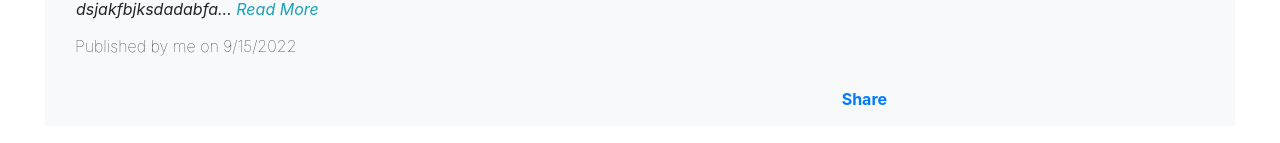
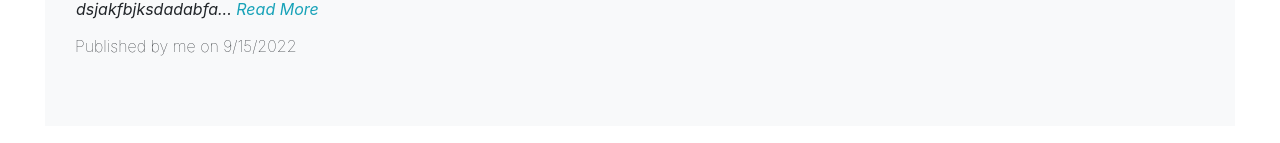
Before and after one commit to blackhammer2000/json-server-blogs, a React (Create React App) app: page / in a window 1280 px wide. Shown: the part 183-326 px from the top of the page. Built offline with nearby package versions, Linux system fonts and the light colour scheme; no server answers; data requests are answered from the project's data file; a web font is replaced by a local one.

Commit message:
working on the reaction feature, still no success...

```diff
--- a/Data/db.json
+++ b/Data/db.json
@@ -5,7 +5,24 @@
       "description": "dsjakfbjksdadabfas,c ms,bjdkflasddiufh;asiuaf.;dsf",
       "author": "me",
       "id": "b81f87db-9a85-4ee1-ae55-213e61b89108",
-      "date": "9/15/2022"
+      "date": "9/15/2022",
+      "reactions": {
+        "likes": [
+          {
+            "name": "Sheldon Cooper",
+            "id": "b81f87db-9a85-4ee1-ae55-jshdjgye23u7"
+          }
+        ],
+        "comments": [
+          {
+            "name": "Sheldon Cooper",
+            "id": "b81f87db-9a85-4ee1-ae55-jshdjgye23u7",
+            "comment": "I love the work you are doing with this blog article",
+            "replies": []
+          }
+        ],
+        "shares": []
+      }
     }
   ]
 }
--- a/src/components/js/Blog.jsx
+++ b/src/components/js/Blog.jsx
@@ -4,10 +4,12 @@ import "../css/font-awesome-4.7.0/css/font-awesome.css";
 import "../css/blog.css";
 import { setBlogModal } from "../../utilities/setBlogModal";
 import BlogModal from "./BlogModal";
+import Reaction from "./Reaction";
 // import { Routes, Route, Link } from "react-router-dom";
 
 const Blog = ({ blog, index, deleteBlog, editBlog, blogToEditID }) => {
   const { id, author, description, title, date } = blog;
+  const { likes, comments, shares } = blog.reactions;
   const [selectedBlog, setSelectedBlog] = useState(null);
   const [error, setError] = useState(null);
   return (
@@ -59,12 +61,27 @@ const Blog = ({ blog, index, deleteBlog, editBlog, blogToEditID }) => {
           </h6>
         </div>
         <div className="reactions container-fluid d-flex justify-content-center  mt-4">
-          <div className="w-75 row justify-content-center">
-            <div className="likes w-25 text-center">
+          <div className="w-75 row justify-content-center w-sm-100">
+            <Reaction reaction="likes" reactionData={likes} blogID={blog.id} />
+            <Reaction
+              reaction="comments"
+              reactionData={comments}
+              blogID={blog.id}
+            />
+            <Reaction
+              reaction="shares"
+              reactionData={shares}
+              blogID={blog.id}
+            />
+            {/* <div className="likes w-25 text-center">
               <button className="btn btn-outline-primary border-light w-75 text-light">
                 <i className="fa fa-thumbs-up"></i>
                 <span className="likes-count count font-weight-bold ml-2">
-                  26K
+                  {likes.lenght
+                    ? likes.length < 1000
+                      ? likes.length
+                      : `${likes.length / 1000}K`
+                    : null}
                 </span>
               </button>
             </div>
@@ -72,18 +89,26 @@ const Blog = ({ blog, index, deleteBlog, editBlog, blogToEditID }) => {
               <button className="btn btn-outline-primary border-light w-75 text-light">
                 <i className="fa fa-comment"></i>{" "}
                 <span className="comments comments-count font-weight-bold ml-2">
-                  26K
+                  {comments.length
+                    ? comments.length < 1000
+                      ? comments.length
+                      : `${comments.length / 1000}K`
+                    : null}
                 </span>
               </button>
             </div>
             <div className="share w-25 text-center">
-              <button className="btn btn-outline-primary border-light w-75">
+              <button className="btn btn-outline-primary border-light w-75 text-light">
                 <i className="fa fa-share"></i>{" "}
                 <span className="comments comments-count font-weight-bold ml-2">
-                  Share
+                  {comments.length
+                    ? comments.length < 1000
+                      ? comments.length
+                      : `${comments.length / 1000}K`
+                    : null}
                 </span>
               </button>
-            </div>
+            </div> */}
           </div>
         </div>
       </article>
--- a/src/components/js/NewBlog.jsx
+++ b/src/components/js/NewBlog.jsx
@@ -70,9 +70,14 @@ const NewBlog = () => {
       title,
       description,
       author,
+      id: crypto.randomUUID(),
+      date: new Date().toLocaleDateString(),
+      reactions: {
+        likes: [],
+        comments: [],
+        shares: [],
+      },
     };
-    blogPost.id = crypto.randomUUID();
-    blogPost.date = new Date().toLocaleDateString();
 
     const requestConfigurations = {
       method: "POST",
--- /dev/null
+++ b/src/components/js/Reaction.jsx
@@ -0,0 +1,44 @@
+import React from "react";
+import { ReactionData, updateDatabase } from "../../hooks/useReactionData";
+
+const Reaction = ({ blogID, reaction, reactionData }) => {
+  const { data, error } = ReactionData(reactionData, reaction, blogID);
+
+  return (
+    <div className="likes w-25 text-center">
+      <button
+        className="btn btn-outline-primary border-light w-75 text-light"
+        onClick={() => {
+          updateDatabase(
+            {
+              name: "John Paul",
+              id: "ksjfs-sdfjkshdfui-4uh4uh4-4j3jn4u3",
+            },
+            blogID,
+            reaction
+          );
+        }}
+      >
+        {reaction === "likes" ? (
+          <i className="fa fa-thumbs-up"></i>
+        ) : reaction === "comments" ? (
+          <i className="fa fa-comment"></i>
+        ) : (
+          <i className="fa fa-share"></i>
+        )}
+
+        <span className="likes-count count font-weight-bold ml-2">
+          {data.length
+            ? data.length < 1000
+              ? data.length
+              : `${data.length / 1000}K`
+            : null}
+        </span>
+      </button>
+    </div>
+  );
+
+  /////EVENT HANDLERS
+};
+
+export default Reaction;
--- /dev/null
+++ b/src/hooks/useReactionData.js
@@ -0,0 +1,57 @@
+import { useState, useEffect } from "react";
+// import { useNavigate } from "react-router-dom";
+
+export function ReactionData(currentData, reaction, blogID) {
+  const [data, setData] = useState(currentData);
+  const [error, setError] = useState(null);
+
+  useEffect(() => {
+    (async function () {
+      try {
+        const res = await fetch(
+          `http://localhost:8000/blogs/${blogID}/${reaction}`
+        );
+
+        if (!res.ok) {
+          throw new Error("Server Error, Could Not Find Resources");
+        }
+
+        const resInfo = await res.json();
+        if (resInfo) {
+          setData(resInfo);
+          console.log(data);
+        }
+      } catch (error) {
+        console.log(error.message);
+        setError(error.message);
+      }
+    })();
+  });
+
+  return { data, error };
+}
+
+export async function updateDatabase(newData, blogID, reaction) {
+  const patchConfigurations = {
+    method: "POST",
+    headers: {
+      "Content-Type": "application/json",
+    },
+    body: JSON.stringify(newData),
+  };
+
+  try {
+    const res = await fetch(
+      `http://localhost:8000/blogs/${blogID}/${reaction}`,
+      patchConfigurations
+    );
+
+    if (!res.ok) {
+      throw new Error("Server Error, Could Not Find Resources To Update...");
+    }
+    return await res.json();
+  } catch (error) {
+    console.log(error.message);
+    return { error: error.message };
+  }
+}
```
